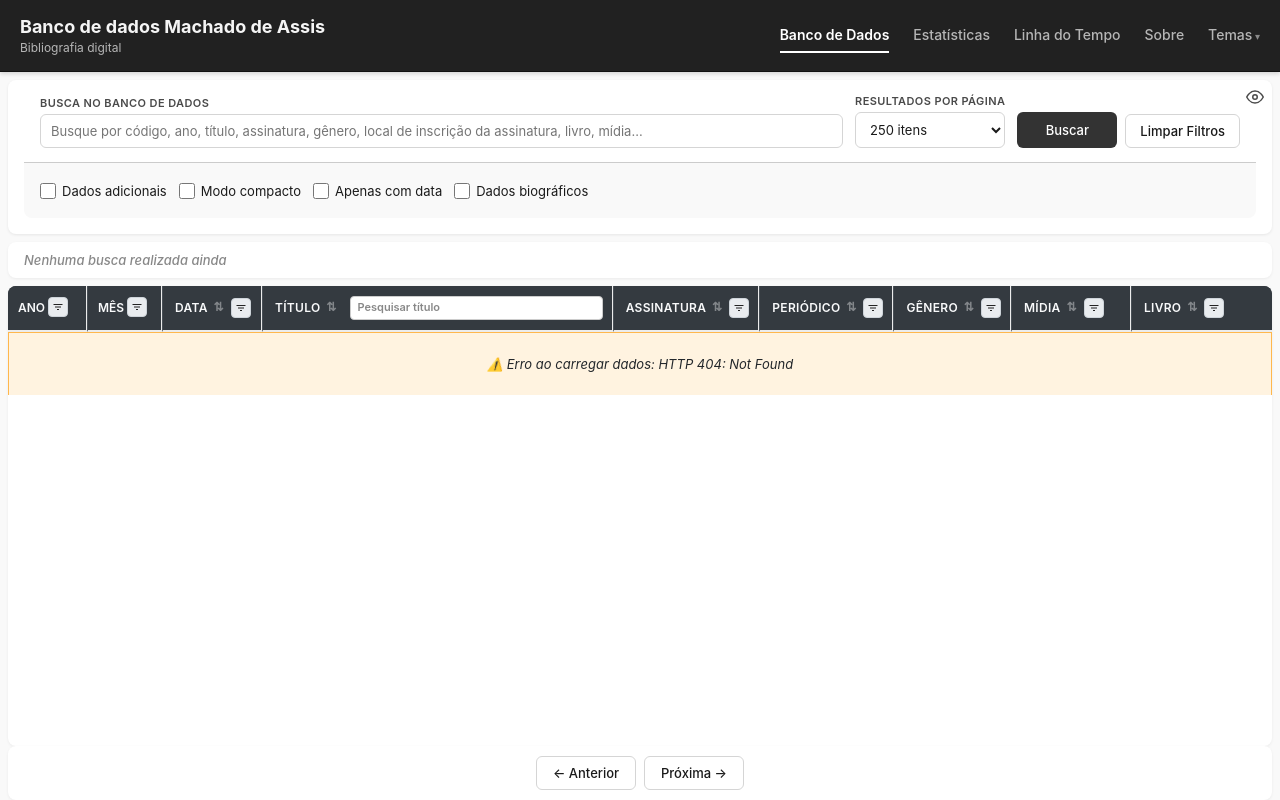
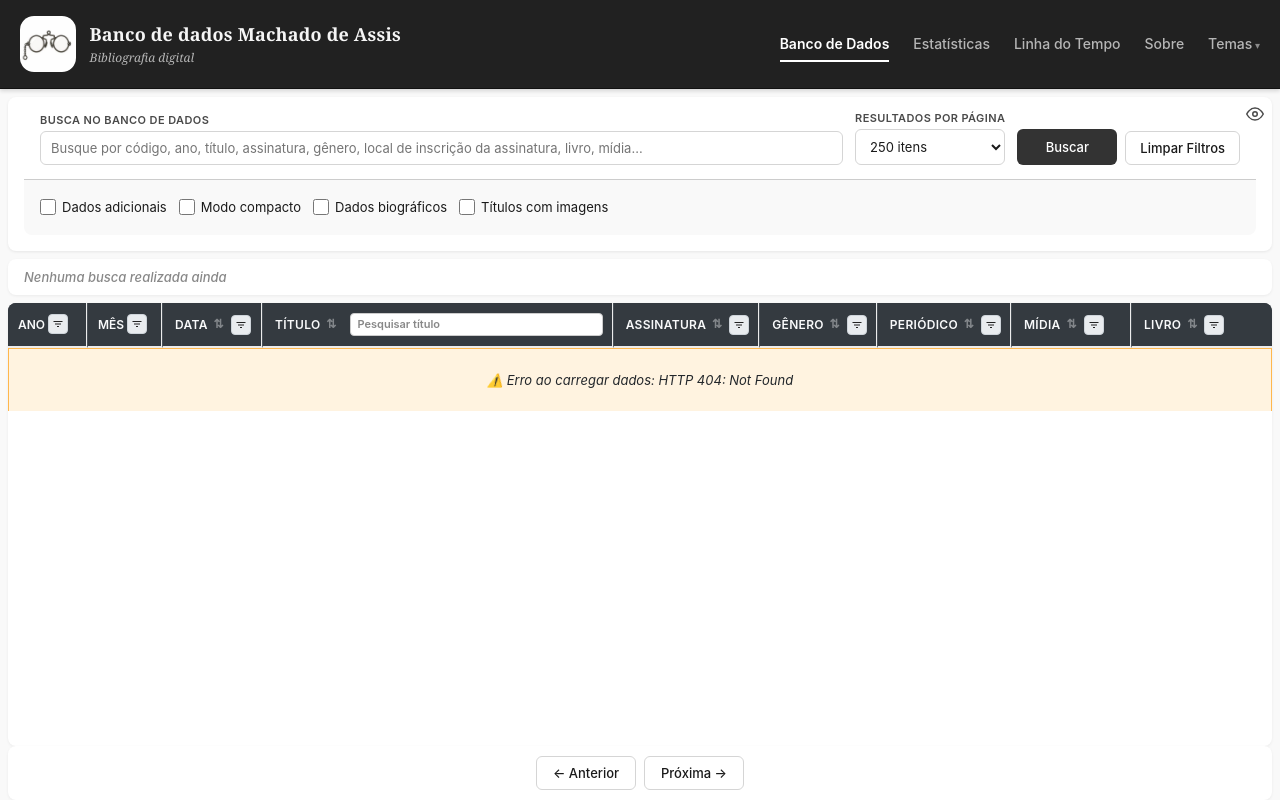
Before and after one commit to jacques-santos/Projeto-Machado-de-Assis, a Django app: page / in a window 1280 px wide. Run offline with Django 5.2, Linux system fonts and the light colour scheme; parts of the project's set-up code (start-up, migrations or seed data) failed here and were passed over; some web fonts are replaced.

Commit message:
feat: add multi-column sorting and image filter to catalog
- Implemented multi-column sorting functionality in catalog.js, allowing users to sort by multiple fields with priority indicators.
- Added a new filter option for displaying only titles with images in the catalog interface.
- Updated the UI to include a toggle for the "Only with images" filter and adjusted the layout for better accessibility.
- Enhanced CSS styles for new sorting indicators and brand elements, including the addition of a new font (Butler) for improved aesthetics.
- Created a new logo and updated the favicon for branding consistency.
- Logged error messages for API requests to help diagnose issues with the pecas endpoint.

```diff
--- a/apps/catalog/filters.py
+++ b/apps/catalog/filters.py
@@ -237,6 +237,12 @@ class PecaFilterService:
                 queryset = queryset.filter(data_publicacao__isnull=False)
                 filters_applied['has_date'] = True
 
+        # Filtro: ?has_images=true → apenas registros que possuem imagens
+        if has_images := params.get('has_images'):
+            if has_images.lower() in ('true', '1', 'yes'):
+                queryset = queryset.filter(imagens__isnull=False).distinct()
+                filters_applied['has_images'] = True
+
         # Filtro por range de ano: ?ano_min=1850&ano_max=1900
         ano_min = params.get('ano_min')
         ano_max = params.get('ano_max')
--- a/apps/catalog/views.py
+++ b/apps/catalog/views.py
@@ -141,6 +141,7 @@ class PecaViewSet(viewsets.ReadOnlyModelViewSet):
         "instancia",
         "local_publicacao",
         "midia",
+        "livro",
     ]
     ordering = ["-data_ordenacao", "nome_obra"]
 
--- a/static/css/styles.css
+++ b/static/css/styles.css
@@ -1,4 +1,45 @@
 /* ===== VARIABLES AND SETTINGS ===== */
+
+/* Butler font (https://www.dafont.com/butler.font)
+   Coloque os arquivos .woff2/.woff (ou .ttf) em static/fonts/butler/
+   com os nomes abaixo. O browser usa o primeiro formato disponível. */
+@font-face {
+  font-family: "Butler";
+  font-style: normal;
+  font-weight: 400;
+  font-display: swap;
+  src: url("../fonts/butler/Butler_Regular.woff2") format("woff2"),
+       url("../fonts/butler/Butler_Regular.woff") format("woff"),
+       url("../fonts/butler/Butler_Regular.ttf") format("truetype");
+}
+@font-face {
+  font-family: "Butler";
+  font-style: normal;
+  font-weight: 500;
+  font-display: swap;
+  src: url("../fonts/butler/Butler_Medium.woff2") format("woff2"),
+       url("../fonts/butler/Butler_Medium.woff") format("woff"),
+       url("../fonts/butler/Butler_Medium.ttf") format("truetype");
+}
+@font-face {
+  font-family: "Butler";
+  font-style: normal;
+  font-weight: 700;
+  font-display: swap;
+  src: url("../fonts/butler/Butler_Bold.woff2") format("woff2"),
+       url("../fonts/butler/Butler_Bold.woff") format("woff"),
+       url("../fonts/butler/Butler_Bold.ttf") format("truetype");
+}
+@font-face {
+  font-family: "Butler";
+  font-style: normal;
+  font-weight: 900;
+  font-display: swap;
+  src: url("../fonts/butler/Butler_Black.woff2") format("woff2"),
+       url("../fonts/butler/Butler_Black.woff") format("woff"),
+       url("../fonts/butler/Butler_Black.ttf") format("truetype");
+}
+
 :root {
   --header-bg: #3e2723;
   --header-text: #efebe9;
@@ -210,19 +251,56 @@ a:hover {
 
 .brand {
   flex: 1;
+  display: flex;
+  align-items: center;
+  gap: 0.85rem;
+}
+
+.brand__text {
+  display: flex;
+  flex-direction: column;
+  min-width: 0;
+}
+
+.brand__logo-link {
+  display: inline-flex;
+  align-items: center;
+  flex-shrink: 0;
+  border-radius: 25%;
+  transition: transform 0.2s ease, box-shadow 0.2s ease;
+}
+
+.brand__logo-link:hover,
+.brand__logo-link:focus-visible {
+  transform: scale(1.05);
+  box-shadow: 0 0 0 3px rgba(255, 255, 255, 0.15);
+  outline: none;
+}
+
+.brand__logo {
+  width: 56px;
+  height: 56px;
+  border-radius: 25%;
+  object-fit: cover;
+  display: block;
+  background: #000;
 }
 
 .brand__title {
+  display: block;
   font-size: 18px;
   font-weight: 700;
   margin: 0;
   color: var(--header-text);
+  width: 100%;
 }
 
 .brand__subtitle {
+  display: block;
   margin: 0.2rem 0 0 0;
   color: #999;
   font-size: 12px;
+  width: 100%;
 }
 
 /* ===== BRAND VARIANTS PER THEME ===== */
@@ -283,25 +361,37 @@ a:hover {
 
 :root:not([data-theme]) .brand__subtitle {
   color: #bcaaa4;
-  font-family: "Georgia", "Palatino Linotype", "Book Antiqua", Palatino, serif;
+  font-family: "Butler", "Playfair Display", "Georgia", "Palatino Linotype", "Book Antiqua", Palatino, serif;
   font-style: italic;
 }
 
-/* Light theme topbar */
-[data-theme="light"] .topbar {
-  background: var(--header-bg);
-  border-bottom: 1px solid #0d47a1;
-  box-shadow: 0 2px 4px rgba(21, 101, 192, 0.2);
+:root:not([data-theme]) .brand__title {
+  font-family: "Butler", "Playfair Display", "Georgia", "Palatino Linotype", "Book Antiqua", Palatino, serif;
+  font-weight: 700;
+  letter-spacing: 0.01em;
+}
+
+[data-theme="principal"] .brand__title {
+  font-family: "Butler", "Playfair Display", "Georgia", "Palatino Linotype", "Book Antiqua", Palatino, serif;
+  font-weight: 700;
+  letter-spacing: 0.01em;
+}
+
+[data-theme="principal"] .brand__subtitle {
+  color: rgba(245, 245, 245, 0.7);
+  font-family: "Butler", "Playfair Display", "Georgia", "Palatino Linotype", "Book Antiqua", Palatino, serif;
+  font-weight: 400;
+  font-style: italic;
 }
 
 [data-theme="light"] .brand__title {
-  font-family: -apple-system, BlinkMacSystemFont, "Segoe UI", Roboto, "Helvetica Neue", Arial, sans-serif;
+  font-family: "Butler", "Playfair Display", "Georgia", "Palatino Linotype", "Book Antiqua", Palatino, serif;
   letter-spacing: normal;
 }
 
 [data-theme="light"] .brand__subtitle {
   color: rgba(255, 255, 255, 0.75);
-  font-family: -apple-system, BlinkMacSystemFont, "Segoe UI", Roboto, "Helvetica Neue", Arial, sans-serif;
+  font-family: "Butler", "Playfair Display", "Georgia", "Palatino Linotype", "Book Antiqua", Palatino, serif;
   font-style: normal;
 }
 
@@ -326,17 +416,6 @@ a:hover {
   box-shadow: 0 2px 4px rgba(0, 0, 0, 0.15);
 }
 
-[data-theme="principal"] .brand__title {
-  font-family: -apple-system, BlinkMacSystemFont, "Segoe UI", Roboto, "Helvetica Neue", Arial, sans-serif;
-  letter-spacing: normal;
-}
-
-[data-theme="principal"] .brand__subtitle {
-  color: rgba(245, 245, 245, 0.7);
-  font-family: -apple-system, BlinkMacSystemFont, "Segoe UI", Roboto, "Helvetica Neue", Arial, sans-serif;
-  font-style: normal;
-}
-
 [data-theme="principal"] .navbtn {
   color: rgba(245, 245, 245, 0.7);
 }
@@ -359,13 +438,13 @@ a:hover {
 }
 
 [data-theme="dark"] .brand__title {
-  font-family: -apple-system, BlinkMacSystemFont, "Segoe UI", Roboto, "Helvetica Neue", Arial, sans-serif;
+  font-family: "Butler", "Playfair Display", "Georgia", "Palatino Linotype", "Book Antiqua", Palatino, serif;
   letter-spacing: normal;
 }
 
 [data-theme="dark"] .brand__subtitle {
   color: #888;
-  font-family: -apple-system, BlinkMacSystemFont, "Segoe UI", Roboto, "Helvetica Neue", Arial, sans-serif;
+  font-family: "Butler", "Playfair Display", "Georgia", "Palatino Linotype", "Book Antiqua", Palatino, serif;
   font-style: normal;
 }
 
--- a/static/js/catalog.js
+++ b/static/js/catalog.js
@@ -19,13 +19,13 @@ const state = {
 
   // Search and filters
   globalSearch: '',
-  sortKey: '',
-  sortDirection: '', // 'asc', 'desc', or ''
+  sortColumns: [], // Array of {key, direction} for multi-column sort
 
   // Toggles
   showExtra: false,
   compact: false,
   onlyDated: false,
+  onlyWithImages: false,
 
   // Nome da Peça header search
   nomeObraSearch: '',
@@ -100,6 +100,7 @@ const els = {
   // Toggles
   toggleExtra: document.getElementById('toggle-extra'),
   toggleCompact: document.getElementById('toggle-compact'),
+  toggleWithImages: document.getElementById('toggle-with-images'),
   toggleDatedOnly: document.getElementById('toggle-dated-only'),
 
   // Nome da Peça header search
@@ -293,27 +294,28 @@ function debounce(fn, delay) {
 }
 
 function cycleSort(sortKey) {
-  if (state.sortKey !== sortKey) {
-    state.sortKey = sortKey;
-    state.sortDirection = 'asc';
+  const idx = state.sortColumns.findIndex(c => c.key === sortKey);
+  if (idx === -1) {
+    // Add new column to sort order
+    state.sortColumns.push({ key: sortKey, direction: 'asc' });
     return;
   }
-
-  if (state.sortDirection === 'asc') {
-    state.sortDirection = 'desc';
+  if (state.sortColumns[idx].direction === 'asc') {
+    state.sortColumns[idx].direction = 'desc';
     return;
   }
-
-  state.sortKey = '';
-  state.sortDirection = '';
+  // Remove column from sort order
+  state.sortColumns.splice(idx, 1);
 }
 
 function getServerOrdering() {
-  if (!state.sortKey || !state.sortDirection || !serverSortableFields.has(state.sortKey)) {
-    return '';
-  }
-  const apiField = sortFieldMapping[state.sortKey] || state.sortKey;
-  return state.sortDirection === 'desc' ? `-${apiField}` : apiField;
+  const parts = state.sortColumns
+    .filter(c => serverSortableFields.has(c.key))
+    .map(c => {
+      const apiField = sortFieldMapping[c.key] || c.key;
+      return c.direction === 'desc' ? `-${apiField}` : apiField;
+    });
+  return parts.join(',');
 }
 
 function updateSortIndicators() {
@@ -321,8 +323,21 @@ function updateSortIndicators() {
     const field = btn.dataset.sort;
     const indicator = btn.querySelector('.sort-indicator');
     indicator.classList.remove('asc', 'desc');
-    if (field === state.sortKey && state.sortDirection) {
-      indicator.classList.add(state.sortDirection);
+    // Remove existing priority badge
+    const oldBadge = btn.querySelector('.sort-priority');
+    if (oldBadge) oldBadge.remove();
+
+    const idx = state.sortColumns.findIndex(c => c.key === field);
+    if (idx !== -1) {
+      indicator.classList.add(state.sortColumns[idx].direction);
+      // Show priority number when multi-sorting
+      if (state.sortColumns.length > 1) {
+        const badge = document.createElement('span');
+        badge.className = 'sort-priority';
+        badge.textContent = idx + 1;
+        badge.setAttribute('aria-label', `Prioridade de ordenação ${idx + 1}`);
+        btn.appendChild(badge);
+      }
     }
   });
 }
@@ -350,6 +365,11 @@ function buildApiUrl() {
   // Filtro "apenas com data" no servidor
   if (state.onlyDated) {
     url.searchParams.set('has_date', 'true');
+  }
+
+  // Filtro "apenas com imagens" no servidor
+  if (state.onlyWithImages) {
+    url.searchParams.set('has_images', 'true');
   }
 
   const ordering = getServerOrdering();
@@ -584,9 +604,9 @@ async function applyToolbarFilterWithRetry(currentKey) {
 
     // Limpar tudo
     state.globalSearch = '';
-    state.sortKey = '';
-    state.sortDirection = '';
+    state.sortColumns = [{ key: 'data_publicacao', direction: 'asc' }];
     state.onlyDated = false;
+    state.onlyWithImages = false;
     state.nomeObraSearch = '';
     state.extraFilters = {
     };
@@ -601,7 +621,8 @@ async function applyToolbarFilterWithRetry(currentKey) {
 
     // Atualizar UI
     els.globalSearch.value = '';
-    els.toggleDatedOnly.checked = false;
+    if (els.toggleDatedOnly) els.toggleDatedOnly.checked = false;
+    if (els.toggleWithImages) els.toggleWithImages.checked = false;
     if (els.nomeObraSearch) els.nomeObraSearch.value = '';
     document.querySelectorAll('[data-column-filter]').forEach((input) => { input.value = ''; });
 
@@ -728,7 +749,7 @@ function buildExtraDataRow(row) {
       return `<img src="${safeText(img.imagem)}" alt="${safeText(img.legenda || 'Imagem da peça')}" class="extra-thumb" data-full-src="${safeText(img.imagem)}" data-legenda="${safeText(img.legenda || '')}"${legendaAttr} loading="lazy" />`;
     }).join('');
     imagesHtml = `
-      <div class="extra-field-full extra-images-row">
+      <div class="extra-field">
         <span class="extra-label">Imagens</span>
         <div class="extra-thumbs">${thumbs}</div>
       </div>`;
@@ -746,7 +767,7 @@ function buildExtraDataRow(row) {
 
 function updateTableDisplay() {
   if (state.rows.length === 0) {
-    const hasFilters = state.globalSearch || state.onlyDated || Object.keys(state.activeColumnFilters).length > 0;
+    const hasFilters = state.globalSearch || state.onlyDated || state.onlyWithImages || Object.keys(state.activeColumnFilters).length > 0;
     const suggestion = hasFilters
       ? '<p>Tente ajustar os filtros, remover termos de busca ou <button type="button" class="link-btn" id="empty-clear-filters">limpar todos os filtros</button>.</p>'
       : '<p>Nenhum título disponível no momento.</p>';
@@ -775,8 +796,8 @@ function updateTableDisplay() {
       <td class="col-data">${formatDate(row.data_publicacao)}</td>
       <td class="col-obra">${highlightSearch(safeText(stripHtmlAndDecode(row.nome_obra)))}</td>
       <td class="col-assinatura">${highlightSearch(safeText(row.assinatura || '—'))}</td>
+      <td class="col-genero">${highlightSearch(safeText(row.genero || '—'))}</td>
       <td class="col-local">${highlightSearch(safeText(row.local_publicacao || '—'))}</td>
-      <td class="col-genero">${highlightSearch(safeText(row.genero || '—'))}</td>
       <td class="col-midia">${highlightSearch(safeText(row.midia || '—'))}</td>
       <td class="col-livro">${highlightSearch(safeText(row.livro || '—'))}</td>
     </tr>`;
@@ -926,22 +947,23 @@ function applyClientFilters(rows) {
   });
 
   // Apply client-side sorting for non-server fields
-  if (state.sortKey && !serverSortableFields.has(state.sortKey)) {
+  const clientSortCols = state.sortColumns.filter(c => !serverSortableFields.has(c.key));
+  if (clientSortCols.length > 0) {
     filtered.sort((a, b) => {
+      for (const col of clientSortCols) {
         const extractValue = (row) => {
           const map = {
             assinatura: row.assinatura || '',
             livro: row.livro || '',
             genero: row.genero || '',
           };
-        return normalizeText(map[state.sortKey]);
-      };
-
+          return normalizeText(map[col.key] || '');
+        };
         const aVal = extractValue(a);
         const bVal = extractValue(b);
-
-      if (aVal < bVal) return state.sortDirection === 'desc' ? 1 : -1;
-      if (aVal > bVal) return state.sortDirection === 'desc' ? -1 : 1;
+        if (aVal < bVal) return col.direction === 'desc' ? 1 : -1;
+        if (aVal > bVal) return col.direction === 'desc' ? -1 : 1;
+      }
       return 0;
     });
   }
@@ -1158,7 +1180,24 @@ function updateActiveFiltersBar() {
       value: 'Apenas com data',
       onRemove: () => {
         state.onlyDated = false;
-        els.toggleDatedOnly.checked = false;
+        if (els.toggleDatedOnly) els.toggleDatedOnly.checked = false;
+        state.page = 1;
+        saveStateToUrl();
+        fetchPecas();
+        refreshAllColumnFilterWidgets();
+      },
+    });
+  }
+
+  // "Only with images" toggle chip
+  if (state.onlyWithImages) {
+    chips.push({
+      type: 'toggle',
+      label: 'Filtro',
+      value: 'Títulos com imagens',
+      onRemove: () => {
+        state.onlyWithImages = false;
+        if (els.toggleWithImages) els.toggleWithImages.checked = false;
         state.page = 1;
         saveStateToUrl();
         fetchPecas();
@@ -1424,11 +1463,11 @@ function handleSearch() {
 function handleClearFilters() {
   state.globalSearch = '';
   state.page = 1;
-  state.sortKey = '';
-  state.sortDirection = '';
+  state.sortColumns = [{ key: 'data_publicacao', direction: 'asc' }];
   state.showExtra = false;
   state.compact = false;
   state.onlyDated = false;
+  state.onlyWithImages = false;
   state.nomeObraSearch = '';
   state.extraFilters = {
   };
@@ -1442,7 +1481,8 @@ function handleClearFilters() {
   els.globalSearch.value = '';
   els.toggleExtra.checked = false;
   els.toggleCompact.checked = false;
-  els.toggleDatedOnly.checked = false;
+  if (els.toggleDatedOnly) els.toggleDatedOnly.checked = false;
+  if (els.toggleWithImages) els.toggleWithImages.checked = false;
   if (els.nomeObraSearch) els.nomeObraSearch.value = '';
   // Clear extra filter inputs
   els.resultsSummary.textContent = 'Nenhuma busca realizada ainda';
@@ -1528,6 +1568,8 @@ function handleToggleChange(e) {
     return;
   } else if (id === 'toggle-dated-only') {
     state.onlyDated = e.target.checked;
+  } else if (id === 'toggle-with-images') {
+    state.onlyWithImages = e.target.checked;
   }
 
   // "Apenas com data" faz requisição ao servidor
@@ -1722,11 +1764,12 @@ function saveStateToUrl() {
   if (state.globalSearch) params.set('search', state.globalSearch);
   if (state.page > 1) params.set('page', state.page);
   if (state.pageSize !== 250) params.set('page_size', state.pageSize);
-  if (state.sortKey) {
-    params.set('sort', state.sortKey);
-    params.set('sort_dir', state.sortDirection);
+  if (state.sortColumns.length > 0) {
+    params.set('sort', state.sortColumns.map(c => c.key).join(','));
+    params.set('sort_dir', state.sortColumns.map(c => c.direction).join(','));
   }
   if (state.onlyDated) params.set('dated', '1');
+  if (state.onlyWithImages) params.set('with_images', '1');
   if (state.nomeObraSearch) params.set('nome_obra_search', state.nomeObraSearch);
 
   // Persist extra filters in URL
@@ -1764,9 +1807,21 @@ function loadStateFromUrl() {
   state.globalSearch = params.get('search') || '';
   state.page = parseInt(params.get('page') || '1', 10);
   state.pageSize = parseInt(params.get('page_size') || '250', 10);
-  state.sortKey = params.get('sort') || '';
-  state.sortDirection = params.get('sort_dir') || '';
+  // Load multi-column sort from URL
+  const sortKeysStr = params.get('sort') || '';
+  const sortDirsStr = params.get('sort_dir') || '';
+  if (sortKeysStr) {
+    const keys = sortKeysStr.split(',');
+    const dirs = sortDirsStr.split(',');
+    state.sortColumns = keys.map((key, i) => ({
+      key,
+      direction: dirs[i] || 'asc',
+    }));
+  } else {
+    state.sortColumns = [];
+  }
   state.onlyDated = params.get('dated') === '1';
+  state.onlyWithImages = params.get('with_images') === '1';
   state.nomeObraSearch = params.get('nome_obra_search') || '';
 
   // Load extra filters from URL
@@ -1813,8 +1868,8 @@ function loadStateFromUrl() {
   // Update UI to reflect state
   els.globalSearch.value = state.globalSearch;
   els.pageSize.value = state.pageSize >= 100000 ? 'all' : state.pageSize;
-  els.toggleDatedOnly.checked = state.onlyDated;
   if (els.nomeObraSearch) els.nomeObraSearch.value = state.nomeObraSearch;
+  if (els.toggleWithImages) els.toggleWithImages.checked = state.onlyWithImages;
   // Restore extra filter inputs
   updateSortIndicators();
 
@@ -1908,7 +1963,7 @@ function initializeEventListeners() {
   // Toggles
   els.toggleExtra.addEventListener('change', handleToggleChange);
   els.toggleCompact.addEventListener('change', handleToggleChange);
-  els.toggleDatedOnly.addEventListener('change', handleToggleChange);
+  if (els.toggleWithImages) els.toggleWithImages.addEventListener('change', handleToggleChange);
 
 
   // Column filters (debounced)
@@ -1989,6 +2044,9 @@ function buildFilterParamsForColumn(excludeColumn) {
   if (state.onlyDated) {
     params.has_date = 'true';
   }
+  if (state.onlyWithImages) {
+    params.has_images = 'true';
+  }
 
   // Filtros de coluna ativos (excluindo a coluna solicitada)
   Object.entries(state.activeColumnFilters).forEach(([columnName, filterData]) => {
@@ -2051,8 +2109,8 @@ function initializeColumnFilterWidgets() {
     { name: 'mes_publicacao', label: 'Mês', thSelector: '.col-mes', columnType: 'month' },
     { name: 'data_publicacao', label: 'Data', headerSelector: '[data-sort="data_publicacao"]', columnType: 'date' },
     { name: 'assinatura', label: 'Assinatura', headerSelector: '[data-sort="assinatura"]' },
+    { name: 'genero', label: 'Gênero', headerSelector: '[data-sort="genero"]' },
     { name: 'local_publicacao', label: 'Periódico', headerSelector: '[data-sort="local_publicacao"]' },
-    { name: 'genero', label: 'Gênero', headerSelector: '[data-sort="genero"]' },
     { name: 'midia', label: 'Mídia', headerSelector: '[data-sort="midia"]' },
     { name: 'livro', label: 'Livro', headerSelector: '[data-sort="livro"]' },
   ];
@@ -2124,6 +2182,7 @@ function exportCSV() {
   const ordering = getServerOrdering();
   if (ordering) params.set('ordering', ordering);
   if (state.onlyDated) params.set('has_date', 'true');
+  if (state.onlyWithImages) params.set('has_images', 'true');
 
   Object.entries(state.activeColumnFilters).forEach(([columnName, filterData]) => {
     if (filterData.rangeMin) {
@@ -2353,9 +2412,8 @@ async function initialize() {
   loadStateFromUrl();
 
   // Set default sort to Data ascending if no sort specified
-  if (!state.sortKey) {
-    state.sortKey = 'data_publicacao';
-    state.sortDirection = 'asc';
+  if (state.sortColumns.length === 0) {
+    state.sortColumns = [{ key: 'data_publicacao', direction: 'asc' }];
   }
 
   // Initialize event listeners
--- a/templates/base.html
+++ b/templates/base.html
@@ -7,13 +7,18 @@
   <meta name="robots" content="noindex, nofollow" />
   <meta name="description" content="Catálogo digital de obras de Machado de Assis — busca, filtros e estatísticas do banco de dados literário." />
   <title>{% block title %}Banco de Dados Machado de Assis{% endblock %}</title>
-  <link rel="icon" type="image/svg+xml" href="{% static 'favicon.svg' %}" />
-  <link rel="stylesheet" href="{% static 'css/styles.css' %}?v=20260417d" />
+  <link rel="icon" type="image/png" href="{% static 'img/logo.png' %}" />
+  <link rel="apple-touch-icon" href="{% static 'img/logo.png' %}" />
+  <link rel="stylesheet" href="{% static 'css/styles.css' %}?v=20260423c" />
   {% block extra_css %}{% endblock %}
 </head>
 <body>
   <header class="topbar" role="banner">
     <div class="brand">
+      <a href="{% url 'catalog:home' %}" class="brand__logo-link" aria-label="Página inicial">
+        <img src="{% static 'img/logo.png' %}" alt="Logotipo Machado de Assis" class="brand__logo" width="56" height="56" />
+      </a>
+      <div class="brand__text">
       <h1 class="brand__title">
         <span class="brand__title--light">Banco de dados Machado de Assis</span>
         <span class="brand__title--dark">Banco de dados Machado de Assis</span>
@@ -23,6 +28,7 @@
         <span class="brand__subtitle--light">Bibliografia digital</span>
         <span class="brand__subtitle--dark">Bibliografia digital</span>
         <span class="brand__subtitle--book">Bibliografia digital</span>
+      </div>
       </div>
     </div>
 
--- a/templates/catalog/index.html
+++ b/templates/catalog/index.html
@@ -63,12 +63,12 @@
       <span>Modo compacto</span>
     </label>
     <label class="toggle">
-      <input id="toggle-dated-only" type="checkbox" />
-      <span>Apenas com data</span>
+      <input id="toggle-biographical" type="checkbox" />
+      <span>Dados biográficos</span>
     </label>
     <label class="toggle">
-      <input id="toggle-biographical" type="checkbox" />
-      <span>Dados biográficos</span>
+      <input id="toggle-with-images" type="checkbox" aria-label="Mostrar apenas títulos com imagens" />
+      <span>Títulos com imagens</span>
     </label>
 
   </div>
@@ -131,15 +131,15 @@
             <span class="sort-indicator" aria-hidden="true"></span>
           </button>
         </th>
+        <th class="col-genero" role="columnheader" scope="col">
+          <button class="sort-btn" data-sort="genero" title="Clique para ordenar por gênero" aria-label="Ordenar por gênero">
+            Gênero
+            <span class="sort-indicator" aria-hidden="true"></span>
+          </button>
+        </th>
         <th class="col-local" role="columnheader" scope="col">
           <button class="sort-btn" data-sort="local_publicacao" title="Clique para ordenar por periódico" aria-label="Ordenar por periódico">
             Periódico
-            <span class="sort-indicator" aria-hidden="true"></span>
-          </button>
-        </th>
-        <th class="col-genero" role="columnheader" scope="col">
-          <button class="sort-btn" data-sort="genero" title="Clique para ordenar por gênero" aria-label="Ordenar por gênero">
-            Gênero
             <span class="sort-indicator" aria-hidden="true"></span>
           </button>
         </th>
```
Also changed, not shown: apps/catalog/admin.py (+11 -1 lines), static/css/catalog.css (+43 -0 lines), media/pecas/2026/04/1000136824.jpg (added), static/fonts/butler/Butler-Free-Bd-St.woff2 (added), static/fonts/butler/Butler-Free-Blk-St.woff2 (added), static/fonts/butler/Butler-Free-Lgt-St.woff2 (added), static/fonts/butler/Butler-Free-Med-St.woff2 (added), static/fonts/butler/Butler-Free-Rmn-St.woff2 (added), static/fonts/butler/Butler-Free-SBd-St.woff2 (added), static/fonts/butler/Butler-Free-XBd-St.woff2 (added), static/img/logo.png (added), 3 other files. Lines whose indentation alone changed are shown as unchanged.
